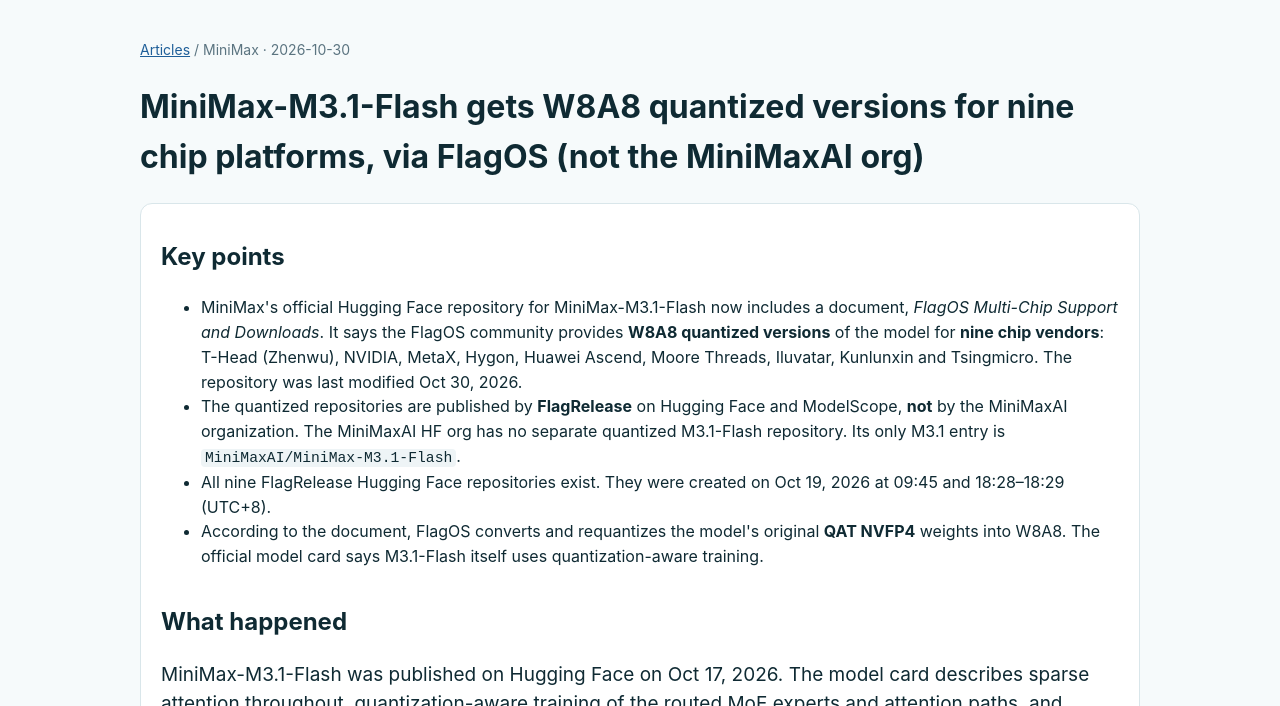
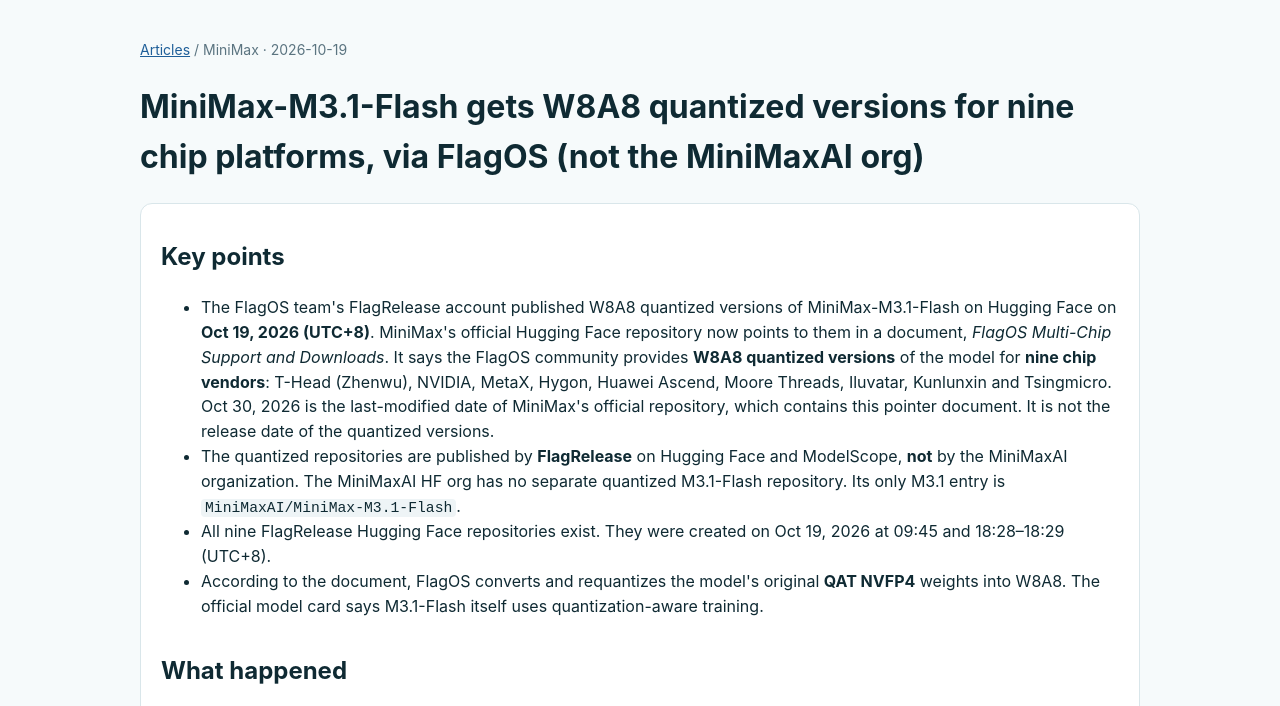
Before and after one commit to akijiang7/akijiang7.github.io, a plain HTML site: page articles/minimax-m3-1-flash-w8a8-flagos/index.html in a window 1280 px wide. Shown: the part 62-768 px from the top of the page. Drawn offline with Linux system fonts and the light colour scheme.

Commit message:
MiniMax W8A8 article: date Oct 19, clarify Oct 30

```diff
--- a/articles/minimax-m3-1-flash-w8a8-flagos/index.html
+++ b/articles/minimax-m3-1-flash-w8a8-flagos/index.html
@@ -1,10 +1,10 @@
 <!doctype html><html lang="en"><head><meta charset="utf-8"><meta name="viewport" content="width=device-width,initial-scale=1">
 <title>MiniMax-M3.1-Flash gets W8A8 quantized versions for nine chip platforms, via FlagOS (not the MiniMaxAI org) | MoxBench</title><meta name="description" content="## Key points"><link rel="canonical" href="https://akijiang7.github.io/articles/minimax-m3-1-flash-w8a8-flagos/">
 <meta property="og:title" content="MiniMax-M3.1-Flash gets W8A8 quantized versions for nine chip platforms, via FlagOS (not the MiniMaxAI org) | MoxBench"><meta property="og:description" content="## Key points"><meta property="og:type" content="website"><meta property="og:url" content="https://akijiang7.github.io/articles/minimax-m3-1-flash-w8a8-flagos/">
-<meta name="twitter:card" content="summary"><link rel="stylesheet" href="/style.css"><script type="application/ld+json">{"@context": "https://schema.org", "@type": "NewsArticle", "headline": "MiniMax-M3.1-Flash gets W8A8 quantized versions for nine chip platforms, via FlagOS (not the MiniMaxAI org)", "datePublished": "2026-10-30", "isBasedOn": ["https://huggingface.co/MiniMaxAI/MiniMax-M3.1-Flash/blob/main/docs/FlagOS-Multi-Chip-Support-and-Downloads.md", "https://huggingface.co/FlagRelease", "https://huggingface.co/MiniMaxAI/MiniMax-M3.1-Flash"], "publisher": {"@type": "Organization", "name": "MoxBench"}, "url": "https://akijiang7.github.io/articles/minimax-m3-1-flash-w8a8-flagos/"}</script></head><body>
+<meta name="twitter:card" content="summary"><link rel="stylesheet" href="/style.css"><script type="application/ld+json">{"@context": "https://schema.org", "@type": "NewsArticle", "headline": "MiniMax-M3.1-Flash gets W8A8 quantized versions for nine chip platforms, via FlagOS (not the MiniMaxAI org)", "datePublished": "2026-10-19", "isBasedOn": ["https://huggingface.co/MiniMaxAI/MiniMax-M3.1-Flash/blob/main/docs/FlagOS-Multi-Chip-Support-and-Downloads.md", "https://huggingface.co/FlagRelease", "https://huggingface.co/MiniMaxAI/MiniMax-M3.1-Flash"], "publisher": {"@type": "Organization", "name": "MoxBench"}, "url": "https://akijiang7.github.io/articles/minimax-m3-1-flash-w8a8-flagos/"}</script></head><body>
 <header><div class="wrap"><nav><a class="logo" href="/">MoxBench</a><a href="/">Home</a><a href="/articles/">Articles</a><a href="/latest/">Latest</a><a href="/models/">Models</a><a href="/licenses/">Licenses</a><a href="/archive/">Archive</a><a href="/about/">About</a></nav></div></header>
-<main><div class="wrap"><p class="meta"><a href="/articles/">Articles</a> / MiniMax · 2026-10-30</p><h1>MiniMax-M3.1-Flash gets W8A8 quantized versions for nine chip platforms, via FlagOS (not the MiniMaxAI org)</h1><article class="card"><h2>Key points</h2>
-<ul><li>MiniMax&#x27;s official Hugging Face repository for MiniMax-M3.1-Flash now includes a document, <i>FlagOS Multi-Chip Support and Downloads</i>. It says the FlagOS community provides <b>W8A8 quantized versions</b> of the model for <b>nine chip vendors</b>: T-Head (Zhenwu), NVIDIA, MetaX, Hygon, Huawei Ascend, Moore Threads, Iluvatar, Kunlunxin and Tsingmicro. The repository was last modified Oct 30, 2026.</li><li>The quantized repositories are published by <b>FlagRelease</b> on Hugging Face and ModelScope, <b>not</b> by the MiniMaxAI organization. The MiniMaxAI HF org has no separate quantized M3.1-Flash repository. Its only M3.1 entry is <code>MiniMaxAI/MiniMax-M3.1-Flash</code>.</li><li>All nine FlagRelease Hugging Face repositories exist. They were created on Oct 19, 2026 at 09:45 and 18:28–18:29 (UTC+8).</li><li>According to the document, FlagOS converts and requantizes the model&#x27;s original <b>QAT NVFP4</b> weights into W8A8. The official model card says M3.1-Flash itself uses quantization-aware training.</li></ul>
+<main><div class="wrap"><p class="meta"><a href="/articles/">Articles</a> / MiniMax · 2026-10-19</p><h1>MiniMax-M3.1-Flash gets W8A8 quantized versions for nine chip platforms, via FlagOS (not the MiniMaxAI org)</h1><article class="card"><h2>Key points</h2>
+<ul><li>The FlagOS team&#x27;s FlagRelease account published W8A8 quantized versions of MiniMax-M3.1-Flash on Hugging Face on <b>Oct 19, 2026 (UTC+8)</b>. MiniMax&#x27;s official Hugging Face repository now points to them in a document, <i>FlagOS Multi-Chip Support and Downloads</i>. It says the FlagOS community provides <b>W8A8 quantized versions</b> of the model for <b>nine chip vendors</b>: T-Head (Zhenwu), NVIDIA, MetaX, Hygon, Huawei Ascend, Moore Threads, Iluvatar, Kunlunxin and Tsingmicro. Oct 30, 2026 is the last-modified date of MiniMax&#x27;s official repository, which contains this pointer document. It is not the release date of the quantized versions.</li><li>The quantized repositories are published by <b>FlagRelease</b> on Hugging Face and ModelScope, <b>not</b> by the MiniMaxAI organization. The MiniMaxAI HF org has no separate quantized M3.1-Flash repository. Its only M3.1 entry is <code>MiniMaxAI/MiniMax-M3.1-Flash</code>.</li><li>All nine FlagRelease Hugging Face repositories exist. They were created on Oct 19, 2026 at 09:45 and 18:28–18:29 (UTC+8).</li><li>According to the document, FlagOS converts and requantizes the model&#x27;s original <b>QAT NVFP4</b> weights into W8A8. The official model card says M3.1-Flash itself uses quantization-aware training.</li></ul>
 <h2>What happened</h2>
 <p class="lede">MiniMax-M3.1-Flash was published on Hugging Face on Oct 17, 2026. The model card describes sparse attention throughout, quantization-aware training of the routed MoE experts and attention paths, and DSpark speculative decoding. The added FlagOS document lists one W8A8 repository per platform. NVIDIA, Huawei Ascend, Kunlunxin and T-Head use &quot;Express&quot; builds named <code>MiniMax-M3.1-Flash-W8A8-&lt;platform&gt;-FlagOS-Express</code>; the others use <code>MiniMax-M3.1-Flash-W8A8-&lt;platform&gt;-FlagOS</code>. Its example runs the T-Head Express build on vLLM-plugin-FL with <code>tensor_parallel_size=8</code>.</p>
 <h2>Key details</h2>
--- a/sitemap.xml
+++ b/sitemap.xml
@@ -9,7 +9,6 @@
 <url><loc>https://akijiang7.github.io/articles/kimi-code-cli/</loc><lastmod>2026-11-03</lastmod></url>
 <url><loc>https://akijiang7.github.io/articles/qwen-code/</loc><lastmod>2026-11-03</lastmod></url>
 <url><loc>https://akijiang7.github.io/articles/tencent-hyra-protein-models/</loc><lastmod>2026-11-03</lastmod></url>
-<url><loc>https://akijiang7.github.io/articles/minimax-m3-1-flash-w8a8-flagos/</loc><lastmod>2026-11-03</lastmod></url>
 <url><loc>https://akijiang7.github.io/articles/minimax-m3-1-flash/</loc><lastmod>2026-11-03</lastmod></url>
 <url><loc>https://akijiang7.github.io/articles/zai-zcode/</loc><lastmod>2026-11-03</lastmod></url>
 <url><loc>https://akijiang7.github.io/articles/minimax-mcode-stack/</loc><lastmod>2026-11-03</lastmod></url>
@@ -22,6 +21,7 @@
 <url><loc>https://akijiang7.github.io/articles/tencent-wevisone-vl/</loc><lastmod>2026-11-03</lastmod></url>
 <url><loc>https://akijiang7.github.io/articles/tencent-hy-nomas/</loc><lastmod>2026-11-03</lastmod></url>
 <url><loc>https://akijiang7.github.io/articles/dhs-deepseek-exclusion-order/</loc><lastmod>2026-11-03</lastmod></url>
+<url><loc>https://akijiang7.github.io/articles/minimax-m3-1-flash-w8a8-flagos/</loc><lastmod>2026-11-03</lastmod></url>
 <url><loc>https://akijiang7.github.io/articles/</loc><lastmod>2026-11-03</lastmod></url>
 <url><loc>https://akijiang7.github.io/</loc><lastmod>2026-11-03</lastmod></url>
 <url><loc>https://akijiang7.github.io/latest/</loc><lastmod>2026-11-03</lastmod></url>
```
Also changed, not shown: articles/index.html (+1 -1 lines), index.html (+1 -1 lines), latest/index.html (+1 -1 lines), licenses/index.html (+1 -1 lines).
